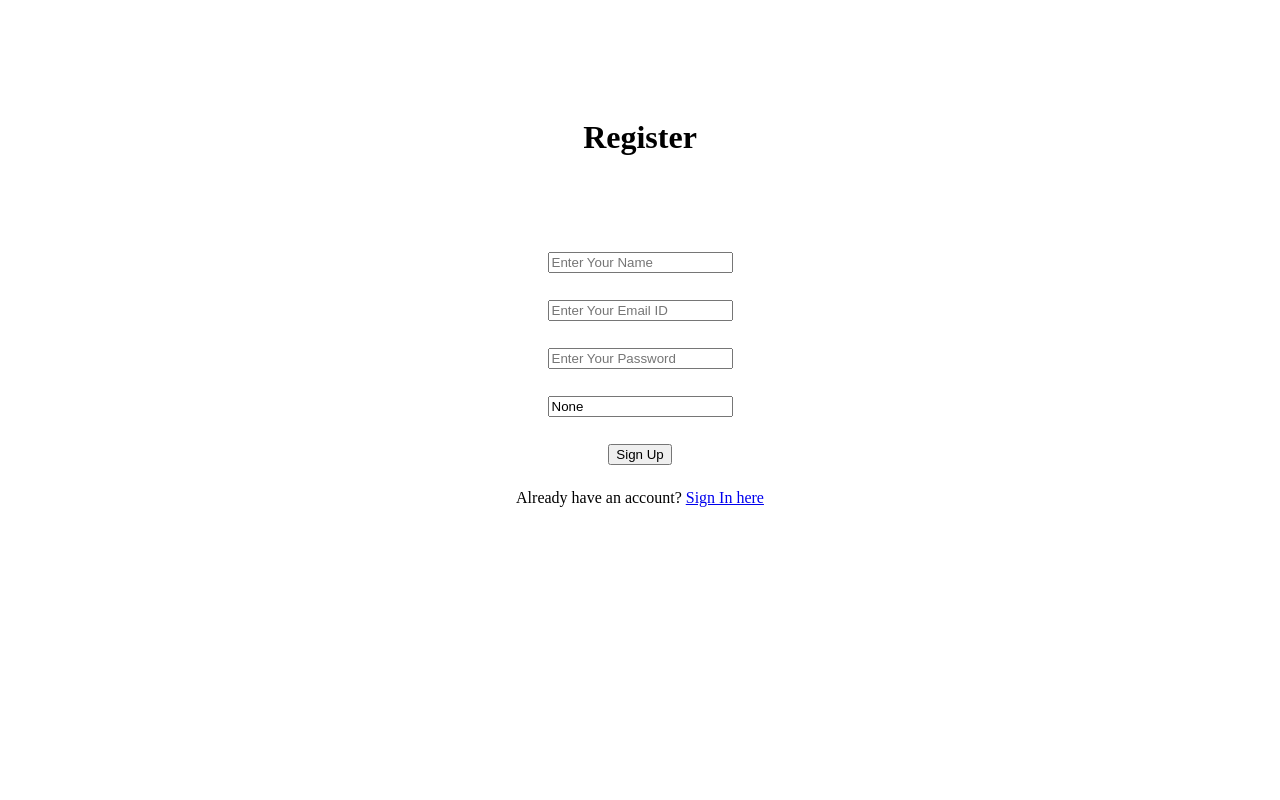
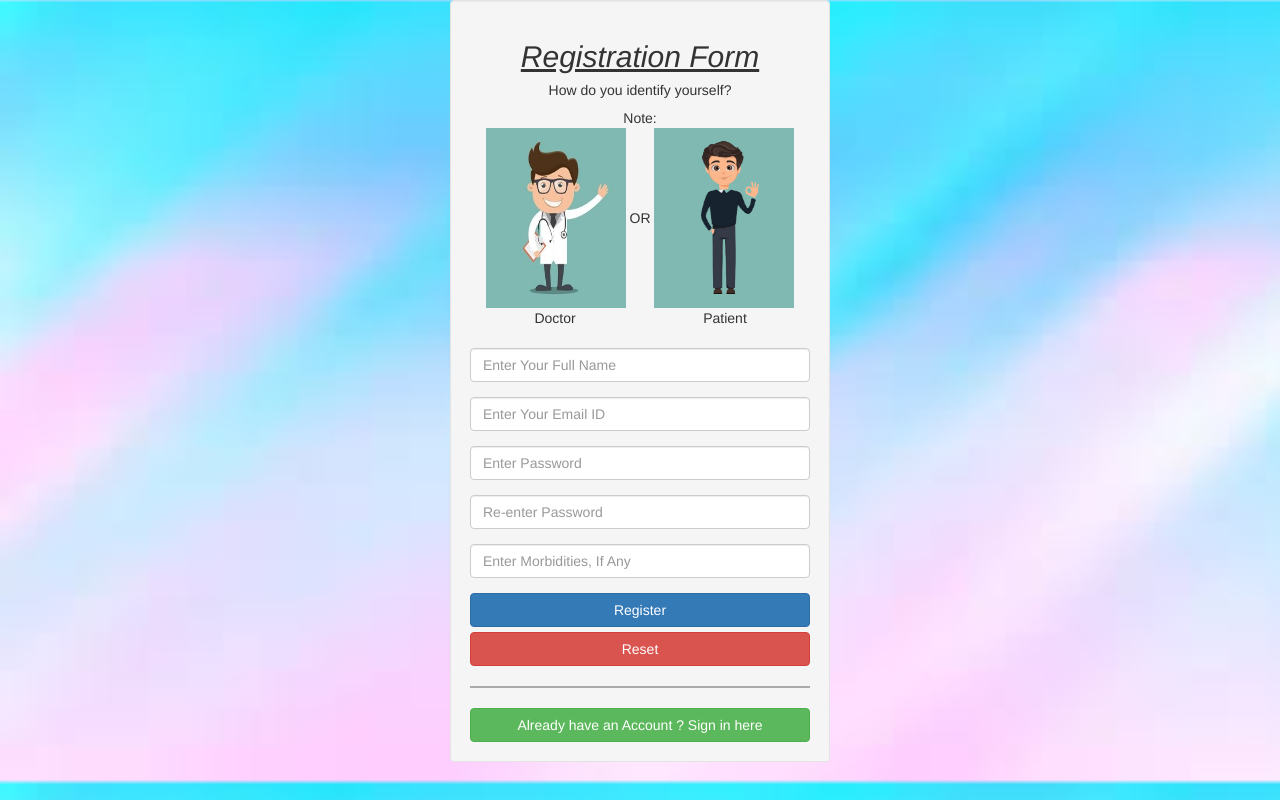
Before and after one commit to 8bitRavan/FinalYearProject, a Flask app: page /register in a window 1280 px wide. Run offline with Flask 2, Linux system fonts and the light colour scheme; some libraries are stand-ins or nearby versions.

Commit message:
a/c type auth,db and reg-styling

```diff
--- a/app.py
+++ b/app.py
@@ -24,31 +24,32 @@ def index():
     return (x)
 
 
-@app.route("/login")
+@app.route("/login",methods=['GET','POST'])
 def login():
     msg = ''
-    if 'email' in request.form and 'password' in request.form:
-        email = request.form['email']
-        password = request.form['password']
+    result = request.form
+    if request.method == 'POST' and 'email' in result and 'password' in result and ('doctor-img' in result or 'patient-img' in result):
+        if 'doctor-img' in result:
+            doctor = 1
+        else:
+            doctor = 0
+        email = result['email']
+        password = result['password']
         cur = mysql.connection.cursor() #changing
         # cursor = mysql.connection.cursor(MySQLdb.cursors.DictCursor)
-        cur.execute('SELECT * FROM patient_accounts WHERE email = %s AND password = %s', (email, password,))
+        cur.execute('SELECT * FROM accounts WHERE email = %s AND password = %s AND doctor = %s', (email, password,doctor,))
         account = cur.fetchone() #check this, try to replace with TOP 1 in query
-        print(account)
         if account:
             session['loggedin'] = True
-            session['id'] = account['id']
-            session['email'] = account['email']
-            msg = 'Logged in successfully !'
+            session['id'] = account[0]
+            session['email'] = account[2]
+            msg = 'Logged in successfully !\nWelcome, '+account[1]
+            if doctor:
+                msg = msg[:34]+'Dr. '+msg[34:]
             return render_template('login.html', msg=msg)  # return to patient/doctor .html
         else:
-            msg = 'Incorrect username / password !'
+            msg = 'Incorrect username / password / Account Type !'
     return render_template('login.html', msg=msg)
-
-
-@app.route("/result", methods=['GET','POST'])
-def result():
-    return ('nothing')
 
 
 @app.route('/logout')
@@ -62,14 +63,20 @@ def logout():
 @app.route('/register', methods=['GET', 'POST'])
 def register():
     msg = ''
-    if request.method == 'POST' and 'name' in request.form and 'password' in request.form and 'email' in request.form and 'morbidities' in request.form:
-        name = request.form['name']
-        password = request.form['password']
-        email = request.form['email']
-        morbidities = request.form['morbidities']
+    result = request.form
+    if request.method == 'POST' and (result['password']!=result['rePassword']):
+        msg = 'Password did not match'
+    elif request.method == 'POST' and 'name' in result and 'password' in result and 'email' in result and 'morbidities' in result and ('doctor-img' in result or 'patient-img' in result):
+        doctor = 0
+        if 'doctor-img' in result:
+            doctor = 1
+        name = result['name']
+        password = result['password']
+        email = result['email']
+        morbidities = result['morbidities']
         cur = mysql.connection.cursor()
         # cur = mysql.connection.cursor(MySQLdb.cursors.DictCursor)
-        cur.execute('SELECT * FROM patient_accounts WHERE email = %s', (email))
+        cur.execute('SELECT * FROM accounts WHERE email = %s', (email,))
         account = cur.fetchone() #check, replace with TOP 1 in query if needed
         if account:
             msg = 'Account already exists with this Email ID !'
@@ -78,8 +85,8 @@ def register():
         elif not re.match(r'[A-Za-z]+', name):
             msg = 'Username must contain only alphabets !'
         else:
-            cur.execute('INSERT INTO patient_accounts VALUES (NULL, %s, %s, %s, %s)',
-                           (name, email, password, morbidities))
+            cur.execute('INSERT INTO accounts VALUES (NULL, %s, %s, %s, %s, %s)',
+                           (name, doctor, email, password, morbidities))
             mysql.connection.commit()
             cur.close()
             msg = 'You have successfully registered !'
--- a/templates/login.html
+++ b/templates/login.html
@@ -29,6 +29,7 @@
                 <img id="patient-img" src="{{url_for('static',filename='images/patient-img.png')}}" alt="" height="180px" width="140px"> -->
                     <img name="doctor-img" id="doctor-img" src="/static/images/doctor-img.jpg"
                         alt="doctor image" height="180px" width="140px" onclick="$('img').imgCheckbox({ 'graySelected': false,'radio':true,'canDeselect':true });" required>
+                        <span style="vertical-align: middle;"> OR</span>
                     <img name="patient-img" id="patient-img" src="/static/images/patient-img.png"
                         alt="" height="180px" width="140px" onclick="$('img').imgCheckbox({ 'graySelected': false,'radio':true,'canDeselect':true });" required>
                     <div class="text-center">
--- a/templates/registration.html
+++ b/templates/registration.html
@@ -1,27 +1,57 @@
-<html>
-    <head>
-        <meta charset="UTF-8">
-        <title> Register </title>
-        <!-- <link rel="stylesheet" href="{{ url_for('static', filename='style.css') }}">               -->
-    </head>
-    <body></br></br></br></br></br>
-        <div align="center">
-          <div align="center" class="border">
-             <div class="header">
-                <h1 class="word">Register</h1>
-             </div></br></br></br>
-            <h2 class="word">
-                <form action="{{ url_for('register') }}" method="post">
-                  <div class="msg">{{ msg }}</div>
-                    <input id="name" name="name" type="text" placeholder="Enter Your Name" class="textbox" required/></br></br>
-                    <input id="email" name="email" type="text" placeholder="Enter Your Email ID" class="textbox" required/></br></br>
-                    <input id="password" name="password" type="password" placeholder="Enter Your Password" class="textbox" required/></br></br>
-                    <input id="morbidities" name="morbidities" type="text" placeholder="Enter your morbidities, if any" class="textbox" value="None"/></br></br>
-                    <input type="submit" class="btn" value="Sign Up"></br>
-                </form>
-            </h2>
-            <p class="bottom">Already have an account?  <a class="bottom" href="{{url_for('login')}}"> Sign In here</a></p>
+<!DOCTYPE html>
+<html lang="en">
+<head>
+    <meta name="viewport" content="width=device-width, initial-scale=1">
+    <!-- <link rel="icon" type="image/gif/png" href="{{url_for('static',filename='images/icon.png')}}"> -->
+    <link rel="icon" type="image/gif/png" href="/static/images/icon.png">
+    <link rel="stylesheet" href="/static/css/styles.css">
+    <link rel="stylesheet" href="https://maxcdn.bootstrapcdn.com/bootstrap/3.4.1/css/bootstrap.min.css">
+    <script src="https://ajax.googleapis.com/ajax/libs/jquery/3.5.1/jquery.min.js"></script>
+    <script src="https://maxcdn.bootstrapcdn.com/bootstrap/3.4.1/js/bootstrap.min.js"></script>
+    <script src="/static/js/jquery.imgcheckbox.js"></script>
+    <meta charset="UTF-8">
+    <title>SugarFree | Register</title>
+</head>
+    <body>
+      <!-- main div -->
+      <div class="container center-block">
+          <div class="col-sm-4"></div>
+          <div class="col-sm-4 well">
+              <h2 class="text-center"><em><u>Registration Form</u></em></h2>
+              <h5 class="text-center">How do you identify yourself?</h5>
+              <!-- div to select doctor/patient option -->
+              <form action="{{ url_for('register') }}" method="POST" enctype="multipart/form-data">
+
+                  <div class="text-center">
+                      <div> Note: {{ msg }} </div>
+                      <img name="doctor-img" id="doctor-img" src="/static/images/doctor-img.jpg"
+                          alt="doctor image" height="180px" width="140px" onclick="$('img').imgCheckbox({ 'graySelected': false,'radio':true,'canDeselect':true });" required>
+                          <span style="vertical-align: middle;"> OR</span>
+                      <img name="patient-img" id="patient-img" src="/static/images/patient-img.png"
+                          alt="" height="180px" width="140px" onclick="$('img').imgCheckbox({ 'graySelected': false,'radio':true,'canDeselect':true });" required>
+                      <div class="text-center">
+                          <span class="col-sm-6">Doctor</span>
+                          <span class="col-sm-6">Patient</span>
+                      </div>
+                  </div>
+                  <br><br>
+                  <!-- div for Registration form -->
+                  <div id=login-form>
+                      <div class="form-group"><input class="form-control" type="text" name="name" placeholder="Enter Your Full Name"></div>
+                      <div class="form-group"><input class="form-control" type="email" name="email" placeholder="Enter Your Email ID"></div>
+                      <div class="form-group"><input class="form-control" type="password" name="password" placeholder="Enter Password"></div>
+                      <div class="form-group"><input class="form-control" type="password" name="rePassword" placeholder="Re-enter Password"></div>
+                      <div class="form-group"><input class="form-control" type="text" name="morbidities" placeholder="Enter Morbidities, If Any"></div>
+
+                      <button class="btn btn-primary btn-block" type="submit">Register</button>
+                      <button class="btn btn-danger btn-block" type="reset">Reset</button>
+                      <hr style="height: 2px;border: none;background-color: #aaa;">
+                      <a href="{{url_for('login')}}" class="btn btn-success btn-block">Already have an Account ? Sign in here </a>
+                  </div>
+              </form>
           </div>
-        </div>
-    </body>
+          <div class="col-sm-4"></div>
+      </div>
+
+  </body>
 </html>
```
Also changed, not shown: static/css/registration.css (added).
